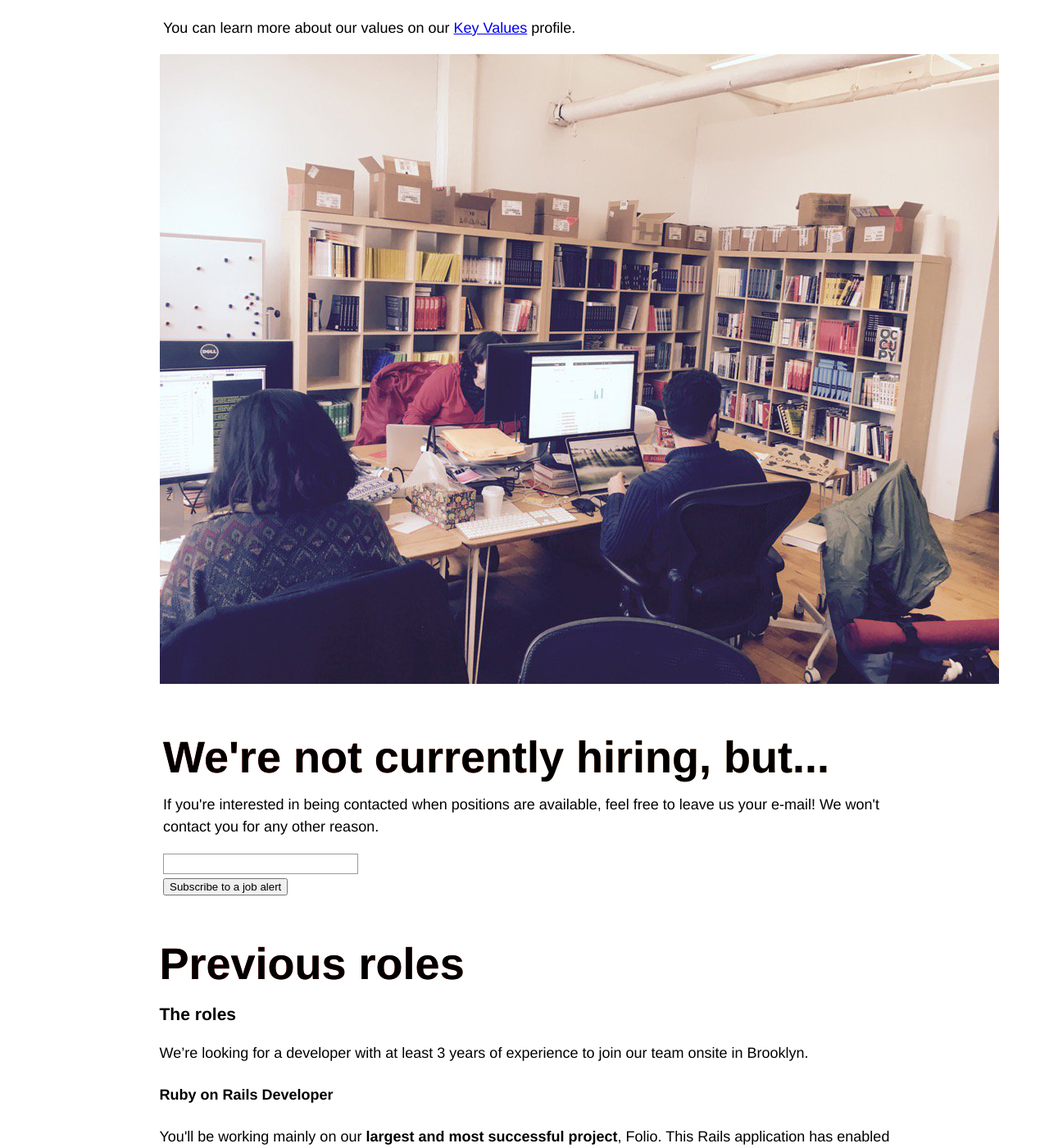
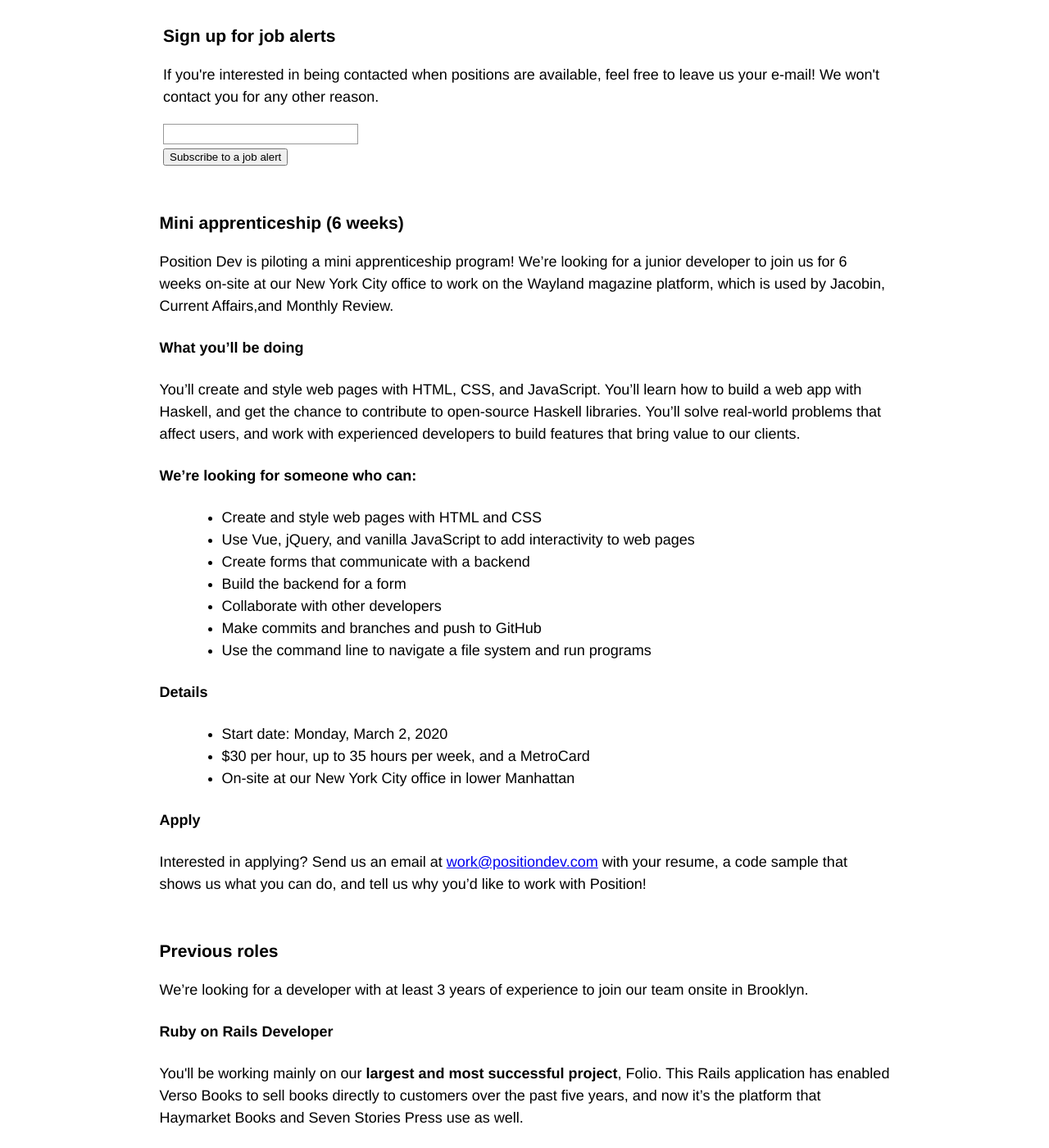
Before and after one commit to positiondev/positiondev.github.io, a Jekyll site: the page built from work.html, in a window 1280 px wide and 1400 px high, scrolled down 893 px. Shown: the whole window at 82% size. Built offline with Jekyll 4.4.1, drawn with Linux system fonts in a browser that asks for light colours; some of the changed text lies outside the part shown.

Commit message:
Update the website for mini apprenticeship.

```diff
--- a/work.html
+++ b/work.html
@@ -44,13 +41,8 @@ layout: default
   <p>You can learn more about our values on our <a href="https://www.keyvalues.com/position-development">Key Values</a> profile.</p>
 </section>
 
-<div>
-  <img src="img/posdevoffice.png"
-        alt="A bright, airy office with three desks (Cassie, Libby, and Matt's) visible. Books from Verso and a whiteboard line the walls." />
-</div>
-
 <section>
-  <h2>We're not currently hiring, but...</h2>
+  <h3>Sign up for job alerts</h3>
   <p>If you're interested in being contacted when positions are available, feel free to leave us your e-mail!
     We won't contact you for any other reason.</p>
 
@@ -64,10 +56,48 @@ layout: default
 
 </section>
 
+
 <section>
-  <h2>Previous roles</h2>
+  <a name="mini-apprenticeship"></a>
+  <h3>Mini apprenticeship (6 weeks)</h3>
 
-  <h3>The roles</h3>
+  <p>Position Dev is piloting a mini apprenticeship program! We’re looking for a junior developer to join us for 6 weeks
+  on-site at our New York City office to work on the Wayland magazine platform, which is used by Jacobin, Current
+  Affairs,and Monthly Review.</p>
+
+  <h4>What you’ll be doing</h4>
+
+  <p>You’ll create and style web pages with HTML, CSS, and JavaScript. You’ll learn how to build a web app with Haskell,
+  and  get the chance to contribute to open-source Haskell libraries. You’ll solve real-world problems that affect users, and
+  work with experienced developers to build features that bring value to our clients.</p>
+
+  <h4>We’re looking for someone who can:</h4>
+  <ul>
+    <li>Create and style web pages with HTML and CSS</li>
+    <li>Use Vue, jQuery, and vanilla JavaScript to add interactivity to web pages</li>
+    <li>Create forms that communicate with a backend</li>
+    <li>Build the backend for a form</li>
+    <li>Collaborate with other developers</li>
+    <li>Make commits and branches and push to GitHub</li>
+    <li>Use the command line to navigate a file system and run programs</li>
+  </ul>
+
+  <h4>Details</h4>
+  <ul>
+    <li>Start date: Monday, March 2, 2020</li>
+    <li>$30 per hour, up to 35 hours per week, and a MetroCard</li>
+    <li>On-site at our New York City office in lower Manhattan</li>
+  </ul>
+
+  <h4>Apply</h4>
+
+  <p>Interested in applying? Send us an email at <a href="mailto:work@positiondev.com">work@positiondev.com</a> with your resume, a code sample that shows us what you can do, and tell us
+  why you’d like to work with Position!</p>
+</section>
+
+
+<section>
+  <h3>Previous roles</h3>
 
   <p>We’re looking for a developer with at least 3 years of
     experience to join our team onsite in Brooklyn.</p>
```
Also changed, not shown: other parts of work.html (+1 -4 lines).
